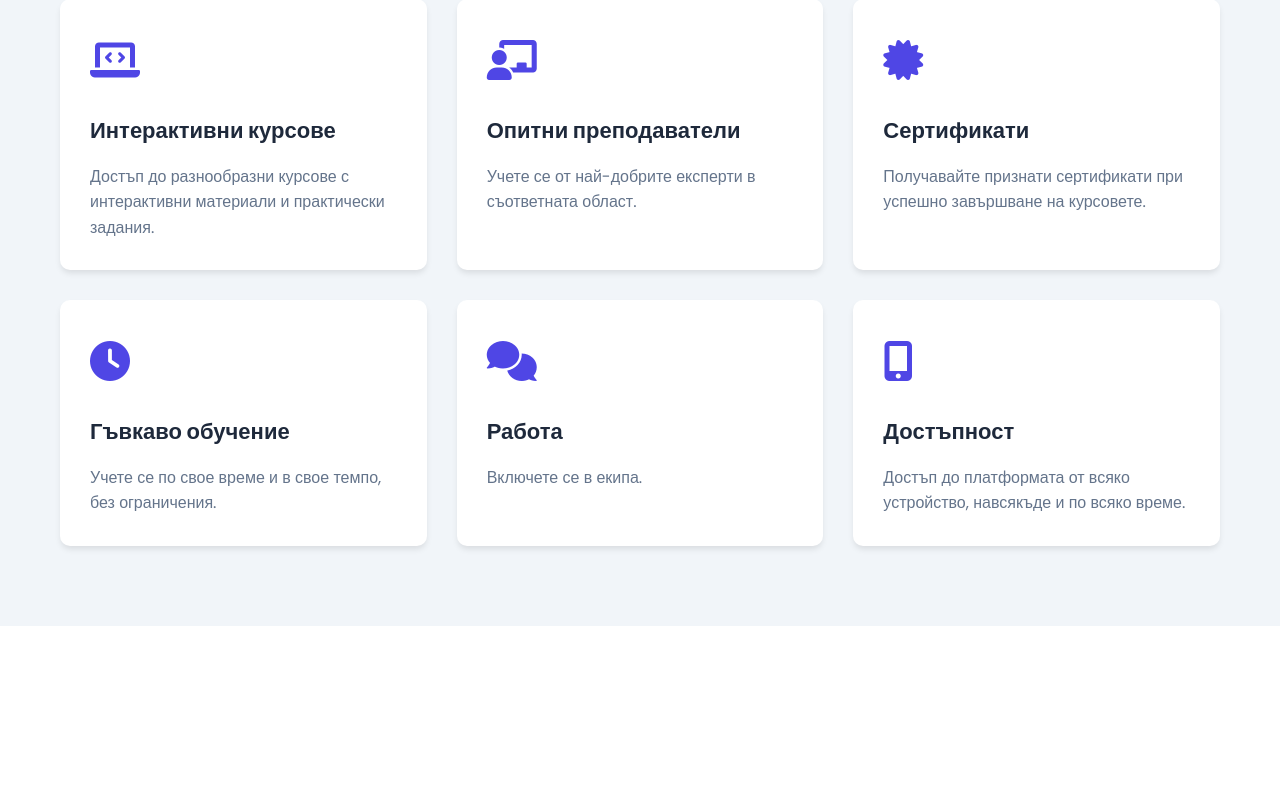
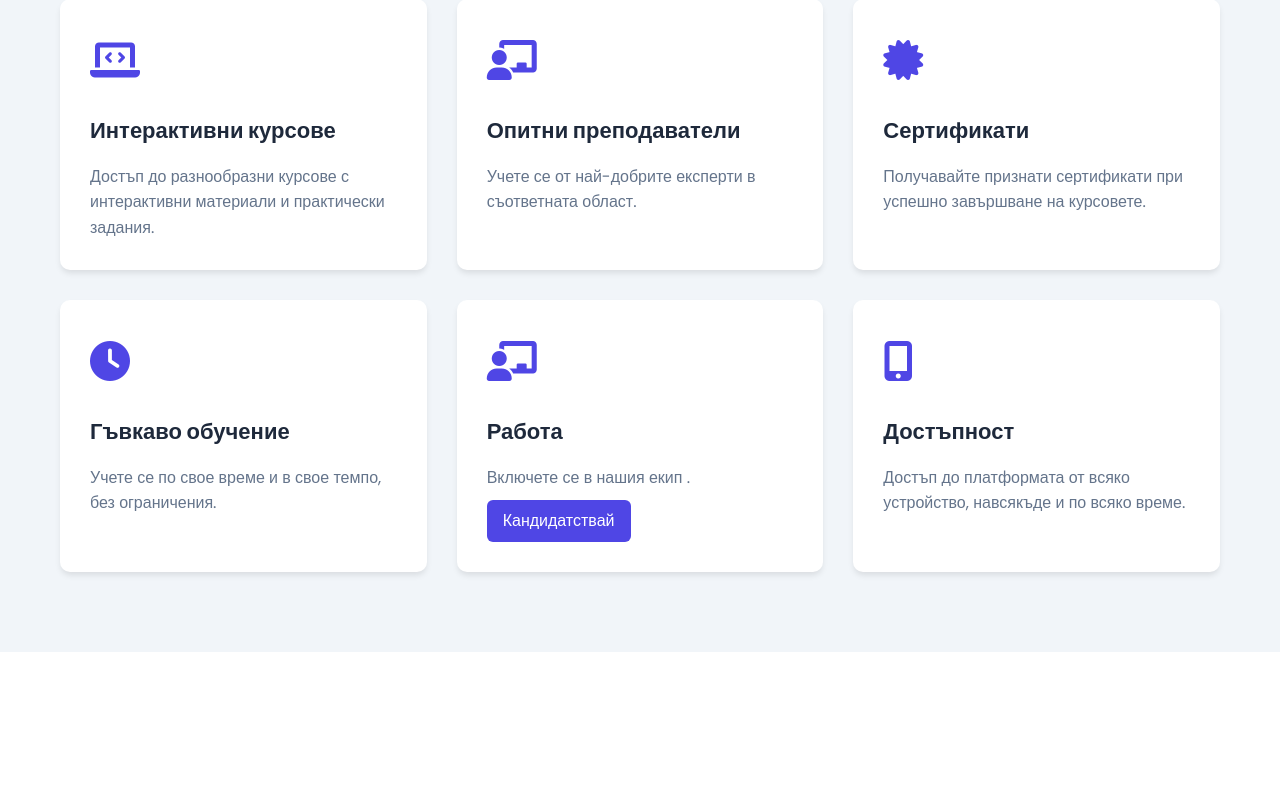
Before and after one commit to EliArn99/Learning-Management-System-, a Django app: template templates/dashboards/home.html in a window 1280 px wide. Shown: the part 758-1543 px from the top of the page. Run offline with Django 3.2, Linux system fonts and the light colour scheme; the template is opened without the code that fills it, so the values that code supplies are empty.

Commit message:
Update home.html

```diff
--- a/templates/dashboards/home.html
+++ b/templates/dashboards/home.html
@@ -56,6 +56,23 @@
             max-width: 600px;
             margin: 0 auto;
         }
+
+        .feature-card a.btn {
+            display: inline-block;
+            margin-top: 10px;
+            padding: 8px 16px;
+            background-color: var(--primary-color);
+            color: white;
+            text-decoration: none;
+            border-radius: 6px;
+            font-weight: 500;
+            transition: background-color 0.3s ease;
+        }
+
+        .feature-card a.btn:hover {
+            background-color: #4338ca;
+        }
+
 
         .features-grid {
             display: grid;
@@ -199,11 +216,13 @@
 
                 <div class="feature-card">
                     <div class="feature-icon">
-                    <i class="fas fa-comments"></i>
+                        <i class="fas fa-chalkboard-teacher"></i> {# по-подходяща иконка за преподавател #}
                     </div>
-                {# TODO: Link to the application for teachers #}
                     <h3>Работа</h3>
-                <p>Включете се в екипа.</p>
+                    <p>Включете се в нашия екип .</p>
+                    <a href="{% url 'users:register_teacher' %}" class="btn btn-primary">
+                        Кандидатствай
+                    </a>
                 </div>
 
                 <div class="feature-card">
```
Lines whose indentation alone changed are shown as unchanged.
